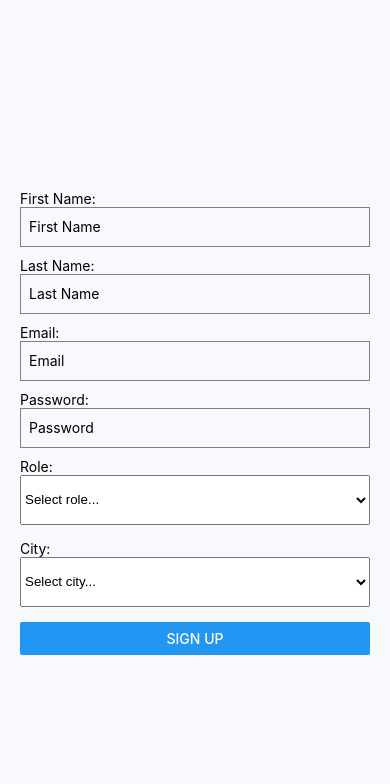
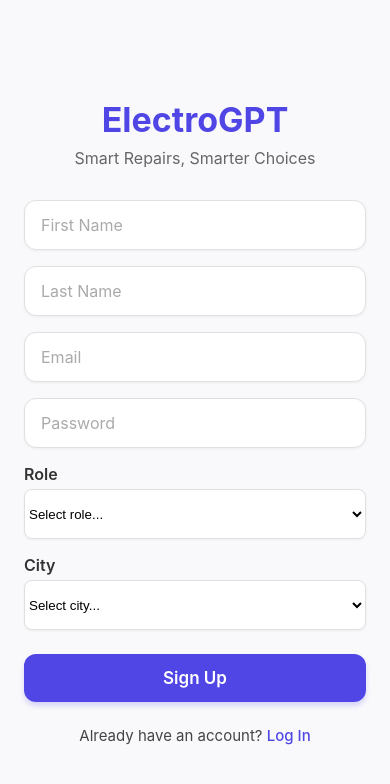
Before and after one commit to Saadine0/electroGPT-FrontENd, a React Native app: screen /Signup in a window 390 px wide. Shown: the top 784 px of the page. Built offline with nearby package versions, Linux system fonts and the light colour scheme.

Commit message:
update the signup design

```diff
--- a/Signup.js
+++ b/Signup.js
@@ -1,5 +1,5 @@
 import React, { useState } from 'react';
-import { View, TextInput, Button, Alert, Text, StyleSheet } from 'react-native';
+import { View, TextInput, Text, StyleSheet, TouchableOpacity, Alert, KeyboardAvoidingView, Platform, TouchableWithoutFeedback, Keyboard } from 'react-native';
 import axios from 'axios';
 import { config } from './config';
 import { Picker } from '@react-native-picker/picker';
@@ -34,41 +34,48 @@ const Signup = ({ navigation }) => {
   };
 
   return (
+    <KeyboardAvoidingView style={styles.wrapper} behavior={Platform.OS === 'ios' ? 'padding' : 'height'}>
+      <TouchableWithoutFeedback onPress={Keyboard.dismiss}>
         <View style={styles.container}>
-      <Text>First Name:</Text>
+          <Text style={styles.appName}>ElectroGPT</Text>
+          <Text style={styles.subtitle}>Smart Repairs, Smarter Choices</Text>
+
           <TextInput
             style={styles.input}
             placeholder="First Name"
+            placeholderTextColor="#aaa"
             value={firstName}
             onChangeText={setFirstName}
           />
 
-      <Text>Last Name:</Text>
           <TextInput
             style={styles.input}
             placeholder="Last Name"
+            placeholderTextColor="#aaa"
             value={lastName}
             onChangeText={setLastName}
           />
 
-      <Text>Email:</Text>
           <TextInput
             style={styles.input}
             placeholder="Email"
+            placeholderTextColor="#aaa"
             value={email}
             onChangeText={setEmail}
+            keyboardType="email-address"
+            autoCapitalize="none"
           />
 
-      <Text>Password:</Text>
           <TextInput
             style={styles.input}
             placeholder="Password"
+            placeholderTextColor="#aaa"
             value={password}
+            onChangeText={setPassword}
             secureTextEntry
-        onChangeText={setPassword}
           />
 
-      <Text>Role:</Text>
+          <Text style={styles.label}>Role</Text>
           <Picker
             selectedValue={role}
             onValueChange={(itemValue) => setRole(itemValue)}
@@ -79,7 +86,7 @@ const Signup = ({ navigation }) => {
             <Picker.Item label="Repairer" value="repairer" />
           </Picker>
 
-      <Text>City:</Text>
+          <Text style={styles.label}>City</Text>
           <Picker
             selectedValue={city}
             onValueChange={(itemValue) => setCity(itemValue)}
@@ -92,27 +99,106 @@ const Signup = ({ navigation }) => {
             <Picker.Item label="Tanger" value="Tanger" />
           </Picker>
 
-      <Button title="Sign Up" onPress={handleSignup} />
+          <TouchableOpacity style={styles.button} onPress={handleSignup}>
+            <Text style={styles.buttonText}>Sign Up</Text>
+          </TouchableOpacity>
+
+          <TouchableOpacity onPress={() => navigation.navigate('Login')} style={styles.signupContainer}>
+            <Text style={styles.signupText}>
+              Already have an account? <Text style={styles.signupLink}>Log In</Text>
+            </Text>
+          </TouchableOpacity>
         </View>
+      </TouchableWithoutFeedback>
+    </KeyboardAvoidingView>
   );
 };
 
 const styles = StyleSheet.create({
+  wrapper: {
+    flex: 1,
+    backgroundColor: '#f9f9fb',
+  },
   container: {
     flex: 1,
     justifyContent: 'center',
-    padding: 20,
+    padding: 24,
+  },
+  appName: {
+    fontSize: 34,
+    fontWeight: 'bold',
+    color: '#4f46e5',
+    textAlign: 'center',
+    marginBottom: 8,
+  },
+  subtitle: {
+    fontSize: 16,
+    color: '#666',
+    textAlign: 'center',
+    marginBottom: 32,
   },
   input: {
-    height: 40,
-    borderColor: 'gray',
+    height: 50,
+    backgroundColor: '#fff',
+    borderRadius: 12,
+    paddingHorizontal: 16,
+    fontSize: 16,
+    marginBottom: 16,
+    borderColor: '#e0e0e0',
     borderWidth: 1,
-    marginBottom: 10,
-    paddingLeft: 8,
+    shadowColor: '#000',
+    shadowOffset: { width: 0, height: 1 },
+    shadowOpacity: 0.05,
+    shadowRadius: 3,
+    elevation: 2,
+  },
+  label: {
+    fontSize: 16,
+    color: '#333',
+    marginBottom: 5,
+    fontWeight: '600',
   },
   picker: {
     height: 50,
-    marginBottom: 15,
+    marginBottom: 16,
+    borderWidth: 1,
+    borderRadius: 8,
+    borderColor: '#e0e0e0',
+    backgroundColor: '#fff',
+    shadowColor: '#000',
+    shadowOffset: { width: 0, height: 1 },
+    shadowOpacity: 0.05,
+    shadowRadius: 3,
+    elevation: 2,
+  },
+  button: {
+    backgroundColor: '#4f46e5',
+    paddingVertical: 14,
+    borderRadius: 12,
+    alignItems: 'center',
+    marginTop: 8,
+    shadowColor: '#4f46e5',
+    shadowOffset: { width: 0, height: 4 },
+    shadowOpacity: 0.2,
+    shadowRadius: 5,
+    elevation: 3,
+  },
+  buttonText: {
+    color: '#fff',
+    fontSize: 17,
+    fontWeight: '600',
+  },
+  signupContainer: {
+    marginTop: 24,
+    alignItems: 'center',
+  },
+  signupText: {
+    fontSize: 15,
+    color: '#444',
+  },
+  signupLink: {
+    color: '#4f46e5',
+    fontWeight: '500',
   },
 });
 
```
Lines whose indentation alone changed are shown as unchanged.
